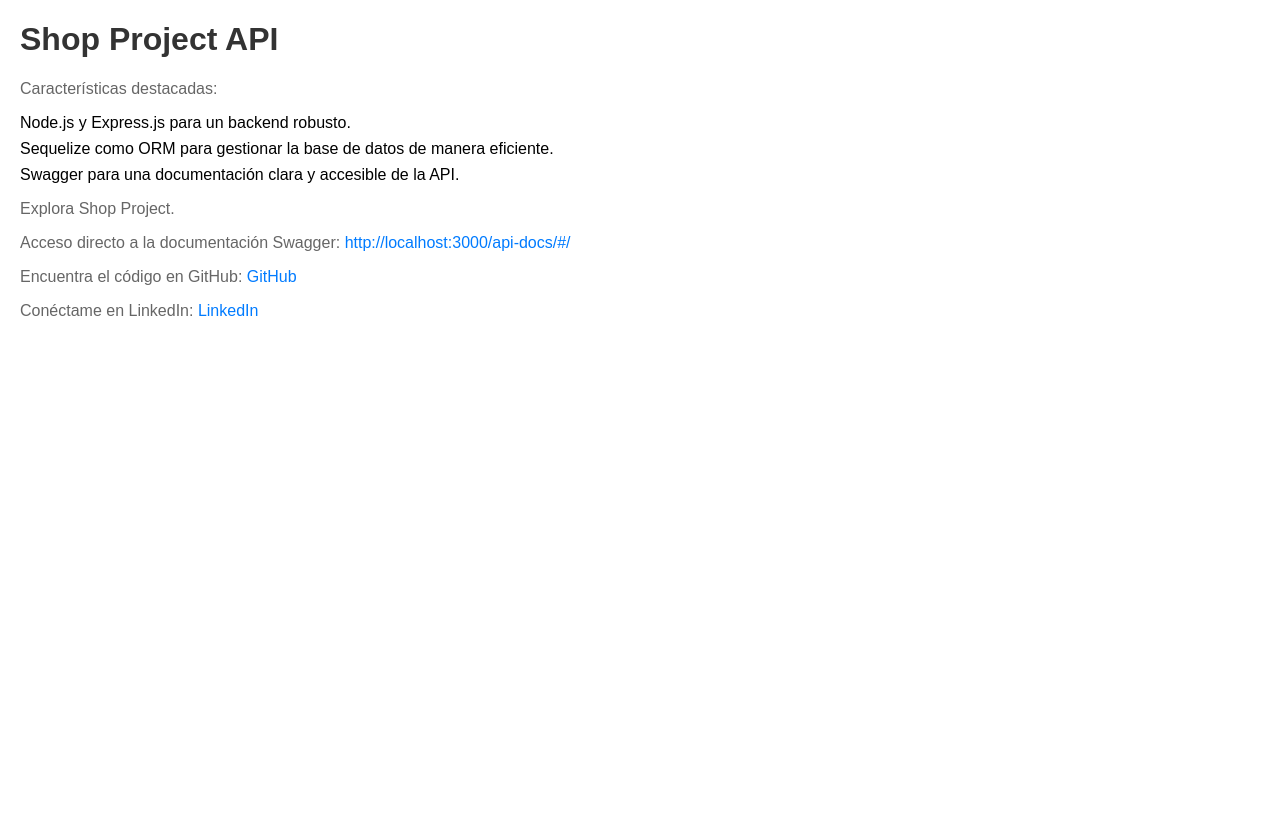
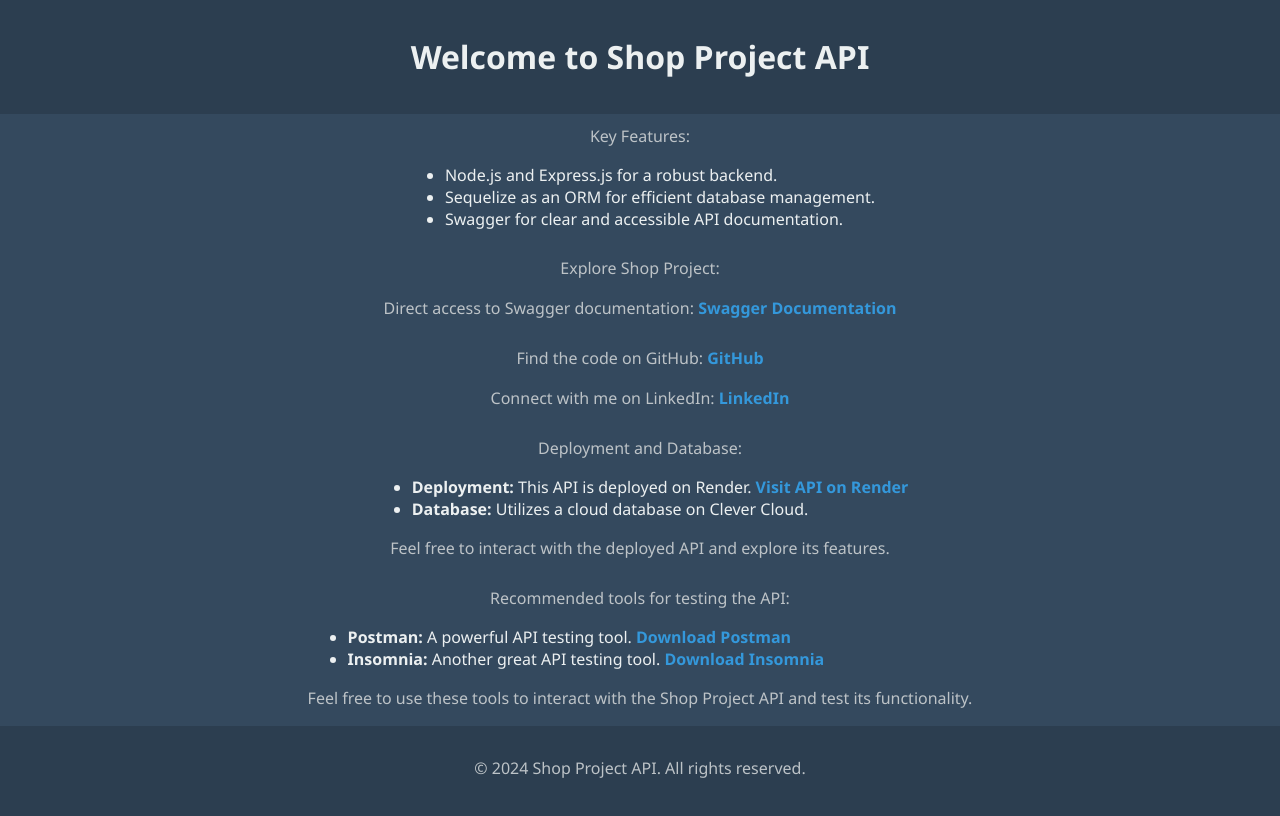
Before and after one commit to luifa04/Shop-Proyect, a website: page index.html in a window 1280 px wide. Drawn offline with Linux system fonts and the light colour scheme.

Commit message:
add index

```diff
--- a/index.html
+++ b/index.html
@@ -3,45 +3,114 @@
 <head>
   <meta charset="UTF-8">
   <meta name="viewport" content="width=device-width, initial-scale=1.0">
-  <title>Shop Project</title>
+  <title>Welcome to Shop Project API</title>
   <style>
     body {
-      font-family: Arial, sans-serif;
-      margin: 20px;
+      font-family: 'Segoe UI', Tahoma, Geneva, Verdana, sans-serif;
+      background-color: #34495e; /* Lighter background color */
+      color: #ecf0f1;
+      margin: 0;
+      padding: 0;
+      display: flex;
+      flex-direction: column;
+      align-items: center;
+      justify-content: center;
+      min-height: 100vh;
+    }
+    header {
+      background-color: #2c3e50; /* Dark gray color */
+      color: #fff;
+      padding: 15px;
+      text-align: center;
+      width: 100%;
     }
     h1 {
-      color: #333;
+      margin-top: 20px;
+      color: #ecf0f1;
     }
     p {
-      color: #666;
+      color: #bdc3c7;
+      text-align: center;
+      font-size: 16px;
+      margin-top: 10px; /* Optional: Adjust the top margin */
+      line-height: 1.5;
+    }
+    span {
+      background-color: #e74c3c;
+      padding: 5px;
+      border-radius: 5px;
+      color: #fff;
     }
     a {
-      color: #007bff;
       text-decoration: none;
+      color: #3498db;
+      font-weight: bold;
     }
-    ul {
-      list-style-type: none;
-      padding: 0;
+    img {
+      vertical-align: middle;
+      margin-top: 10px;
+      max-width: 100%;
+      border-radius: 5px;
+      box-shadow: 0 0 10px rgba(0, 0, 0, 0.1);
     }
-    li {
-      margin-bottom: 8px;
+    footer {
+      margin-top: auto;
+      padding: 20px;
+      color: #fff;
+      text-align: center;
+      background-color: #2c3e50; /* Dark gray color */
+      color: #fff;
+      width: 100%;
     }
   </style>
 </head>
 <body>
-  <h1>Shop Project API</h1>
+  <header>
+    <h1>Welcome to Shop Project API</h1>
+  </header>
 
-  <p>Características destacadas:</p>
-  <ul>
-    <li>Node.js y Express.js para un backend robusto.</li>
-    <li>Sequelize como ORM para gestionar la base de datos de manera eficiente.</li>
-    <li>Swagger para una documentación clara y accesible de la API.</li>
-  </ul>
-  <p>Explora Shop Project.</p>
-  <p>Acceso directo a la documentación Swagger:
-    <a href="http://localhost:3000/api-docs/#/" target="_blank">http://localhost:3000/api-docs/#/</a>
-  </p>
-  <p>Encuentra el código en GitHub: <a href="https://github.com/luifa04/Shop-Proyect" target="_blank">GitHub</a></p>
-  <p>Conéctame en LinkedIn: <a href="https://linkedin.com/in/mateo-lopez-ba06861b3" target="_blank">LinkedIn</a></p>
+  <section>
+    <p>Key Features:</p>
+    <ul>
+      <li>Node.js and Express.js for a robust backend.</li>
+      <li>Sequelize as an ORM for efficient database management.</li>
+      <li>Swagger for clear and accessible API documentation.</li>
+    </ul>
+  </section>
+
+  <section>
+    <p>Explore Shop Project:</p>
+    <p>Direct access to Swagger documentation:
+      <a href="https://shop-project-2avt.onrender.com/api-docs/#/" target="_blank">Swagger Documentation</a>
+    </p>
+  </section>
+
+  <section>
+    <p>Find the code on GitHub: <a href="https://github.com/luifa04/Shop-Proyect" target="_blank">GitHub</a></p>
+    <p>Connect with me on LinkedIn: <a href="https://linkedin.com/in/mateo-lopez-ba06861b3" target="_blank">LinkedIn</a></p>
+  </section>
+
+  <section>
+    <p>Deployment and Database:</p>
+    <ul>
+      <li><strong>Deployment:</strong> This API is deployed on Render. <a href="https://shop-project-2avt.onrender.com/" target="_blank">Visit API on Render</a></li>
+      <li><strong>Database:</strong> Utilizes a cloud database on Clever Cloud.</li>
+    </ul>
+    <p>Feel free to interact with the deployed API and explore its features.</p>
+  </section>
+
+  <section>
+    <p>Recommended tools for testing the API:</p>
+    <ul>
+      <li><strong>Postman:</strong> A powerful API testing tool. <a href="https://www.postman.com/" target="_blank">Download Postman</a></li>
+      <li><strong>Insomnia:</strong> Another great API testing tool. <a href="https://insomnia.rest/" target="_blank">Download Insomnia</a></li>
+      <!-- Add more examples here -->
+    </ul>
+    <p>Feel free to use these tools to interact with the Shop Project API and test its functionality.</p>
+  </section>
+
+  <footer>
+    <p>&copy; 2024 Shop Project API. All rights reserved.</p>
+  </footer>
 </body>
 </html>
```
